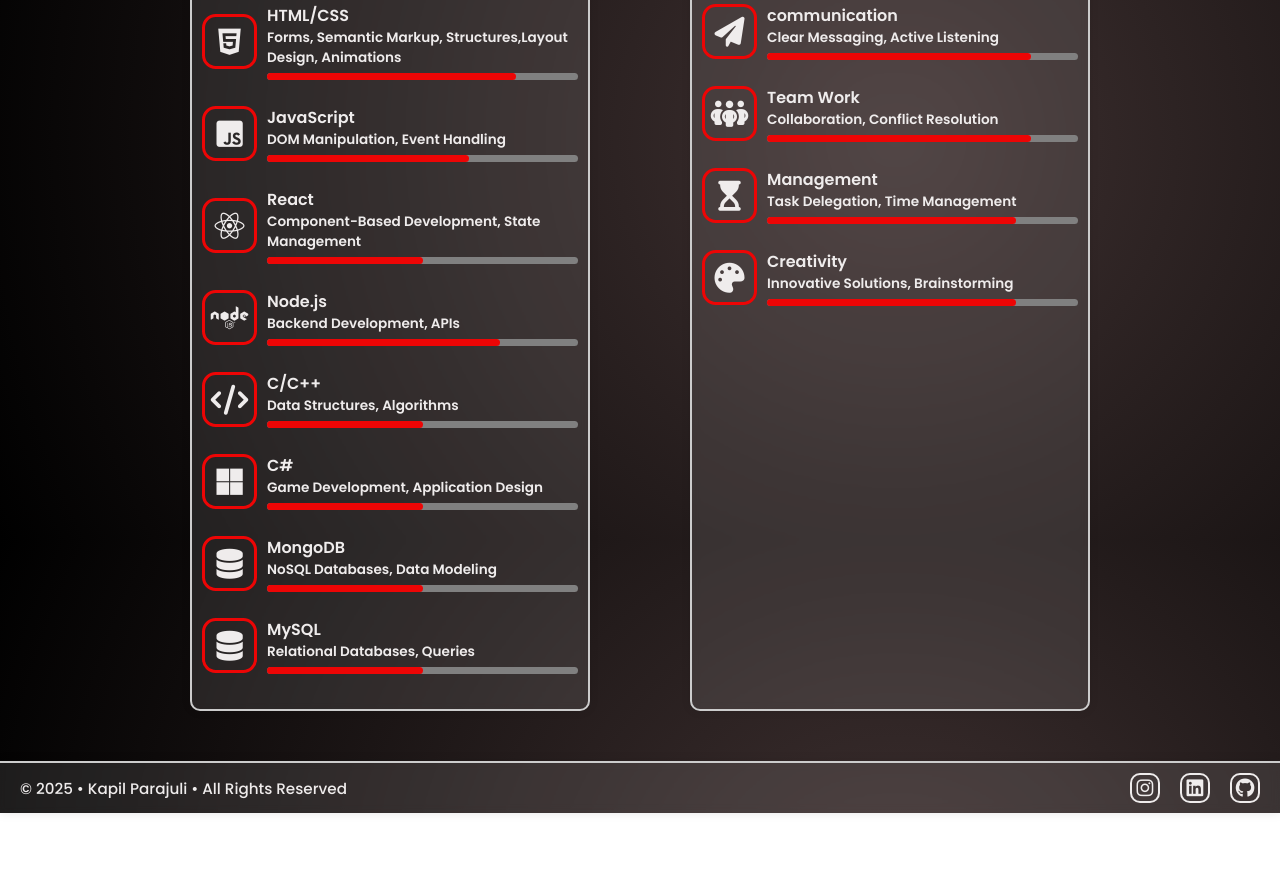
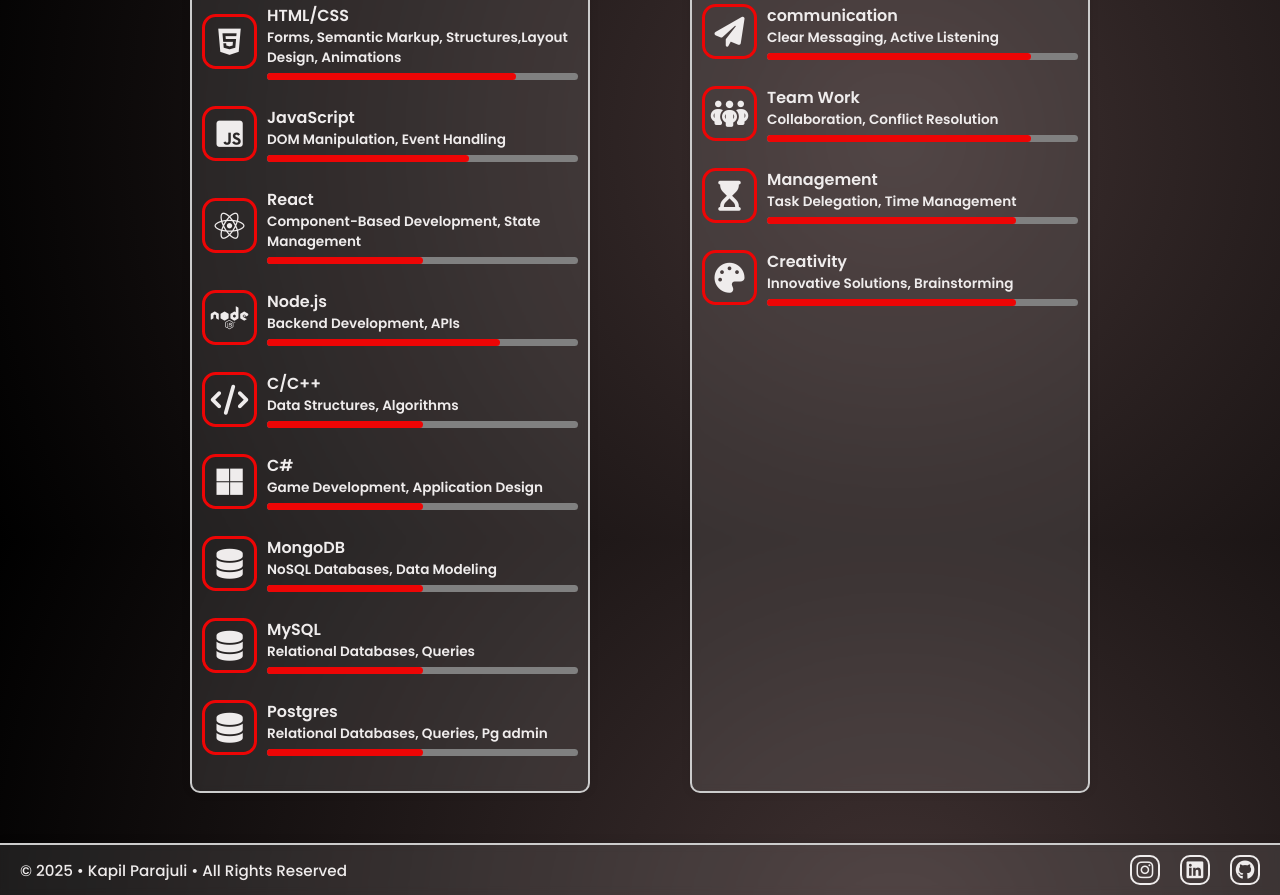
Before and after one commit to 19Kapil/PORTFOLIO, a plain HTML site: page SRC/pages/skills.html in a window 1280 px wide. Shown: the part 260-1155 px from the top of the page. Before the commit the page ends 1073 px from the top, so only its background shows below. Drawn offline with nearby package versions, Linux system fonts and the light colour scheme.

Commit message:
Update skills.html

```diff
--- a/SRC/pages/skills.html
+++ b/SRC/pages/skills.html
@@ -144,6 +144,18 @@
                                     </div>
                                 </div>
                             </div>
+
+                            <div class="postgresql skill">
+                                <div class="icon"><i class="fa-solid fa-database icon-img"></i></div>
+                                <div class="skill-block">
+                                    <div class="block-header">Postgres</div>
+                                    <div class="block-section">Relational Databases, Queries, Pg admin</div>
+
+                                    <div class="progress-bar">
+                                        <div class="progress-per"></div>
+                                    </div>
+                                </div>
+                            </div>
                         </div>
                     </div>
 
```
